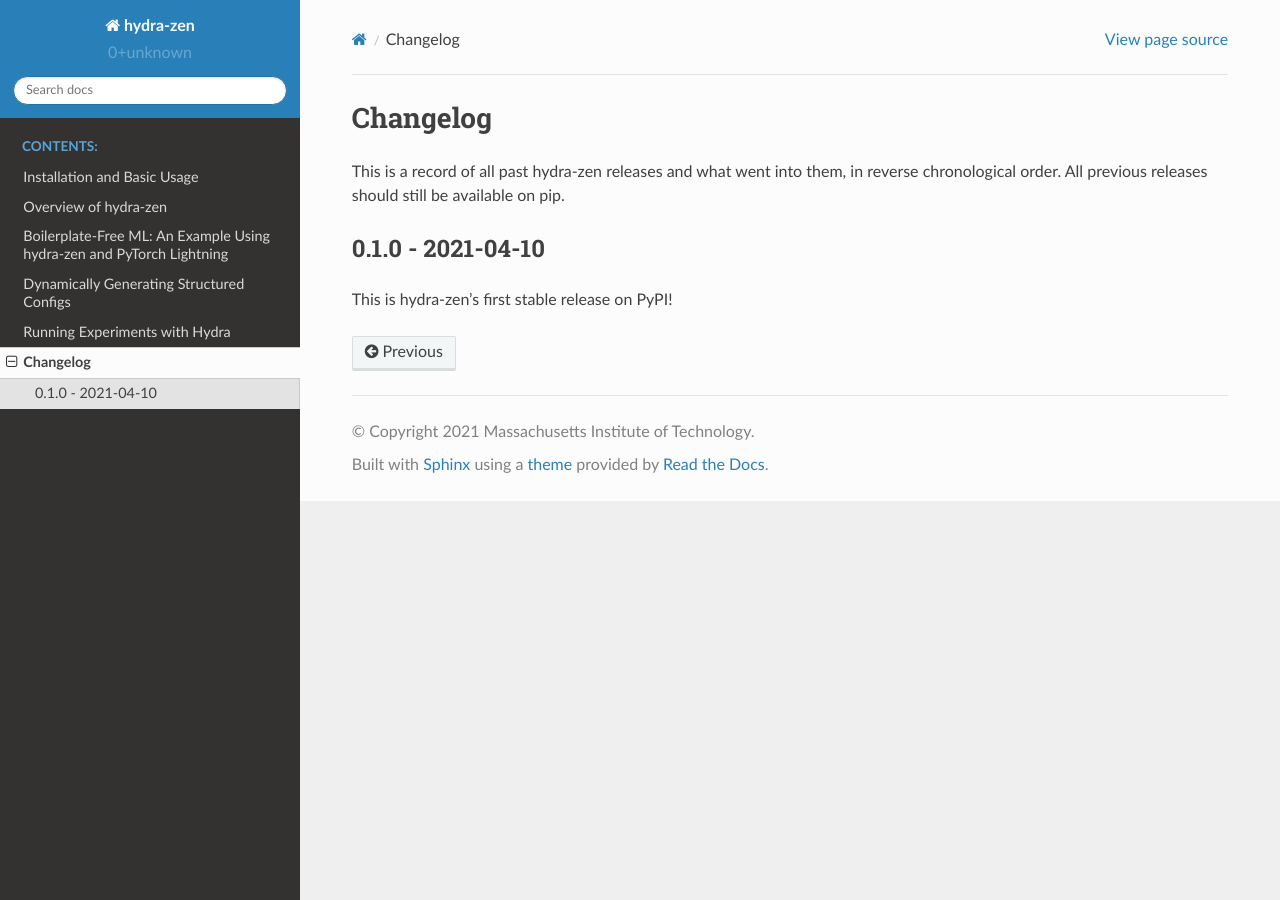
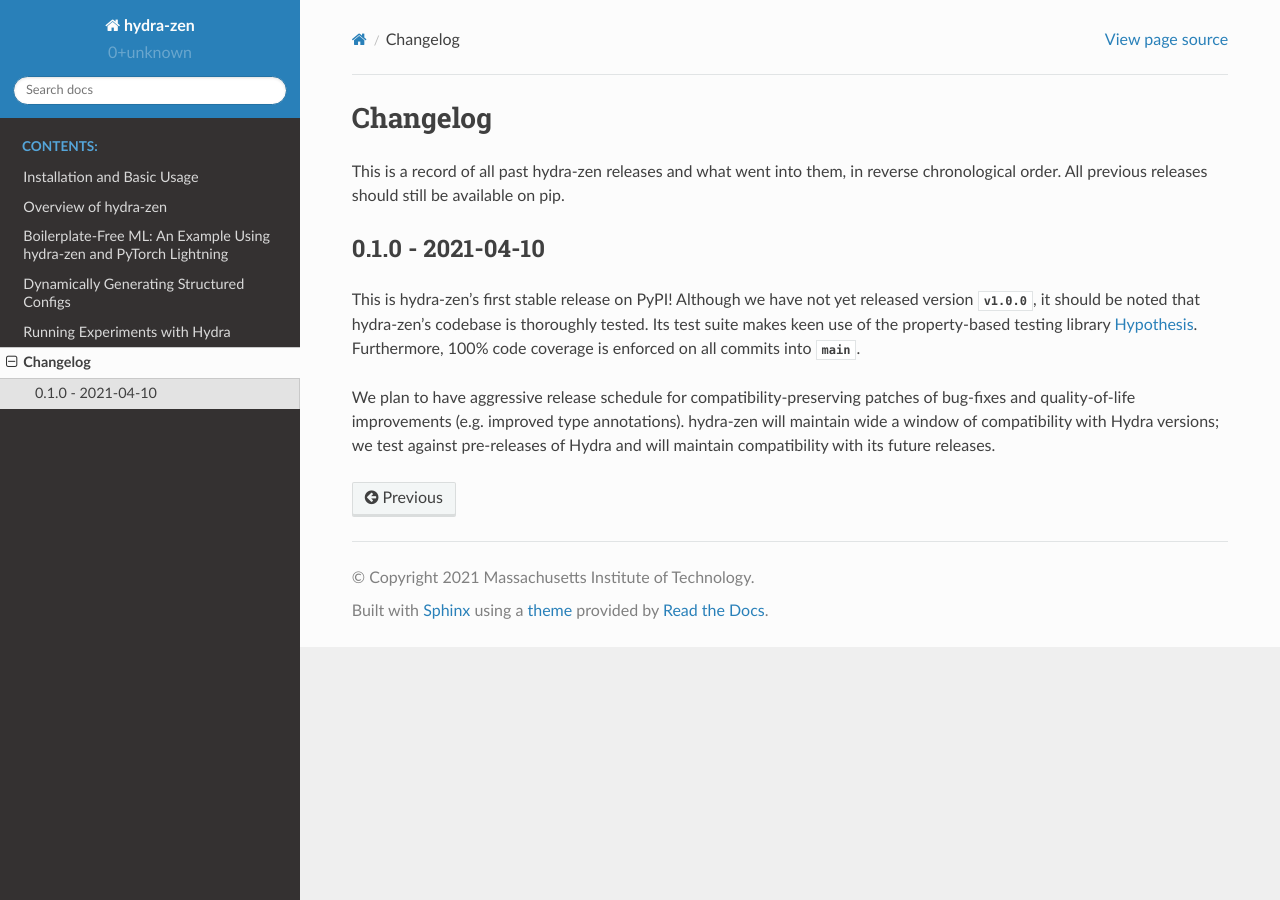
Before and after one commit to mit-ll-responsible-ai/hydra-zen, a Sphinx documentation site: the page built from docs/source/changes.rst, in a window 1280 px wide. Built offline with Sphinx 7.4.7 and the Read the Docs theme 2.0.0, drawn with Linux system fonts in a browser that asks for light colours.

Commit message:
update changelong

```diff
--- a/docs/source/changes.rst
+++ b/docs/source/changes.rst
@@ -12,3 +12,9 @@
 ------------------
 
 This is hydra-zen's first stable release on PyPI!
+Although we have not yet released version `v1.0.0`, it should be noted that hydra-zen's codebase is thoroughly tested.
+Its test suite makes keen use of the property-based testing library `Hypothesis <https://hypothesis.readthedocs.io/en/latest/>`_.
+Furthermore, 100% code coverage is enforced on all commits into `main`.
+
+We plan to have aggressive release schedule for compatibility-preserving patches of bug-fixes and quality-of-life improvements (e.g. improved type annotations).
+hydra-zen will maintain wide a window of compatibility with Hydra versions; we test against pre-releases of Hydra and will maintain compatibility with its future releases.
```
